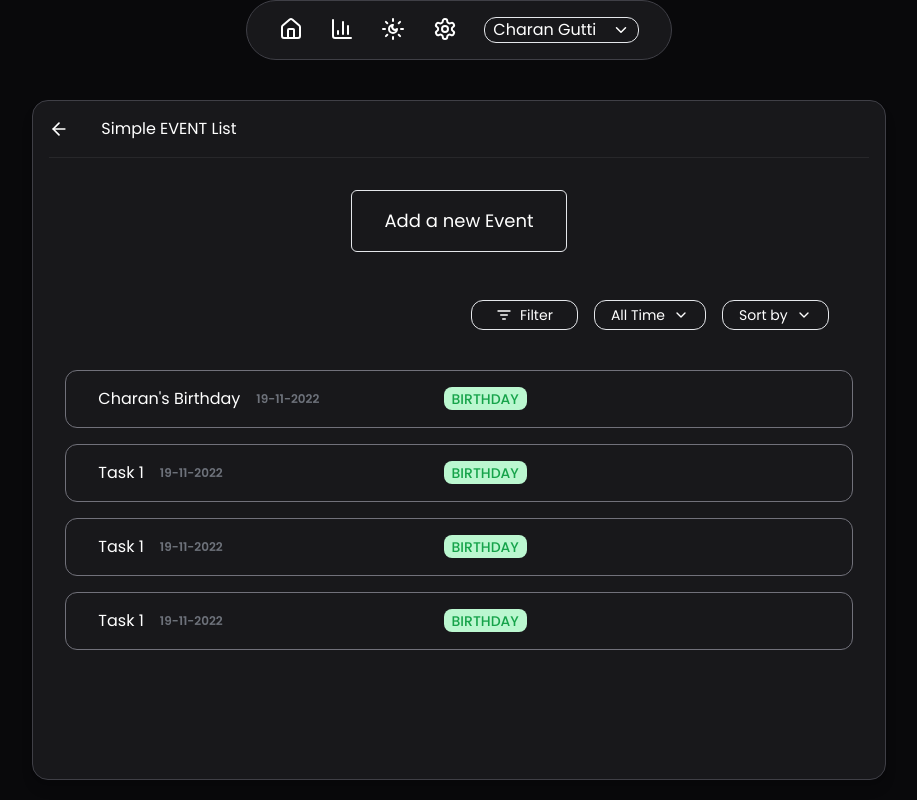
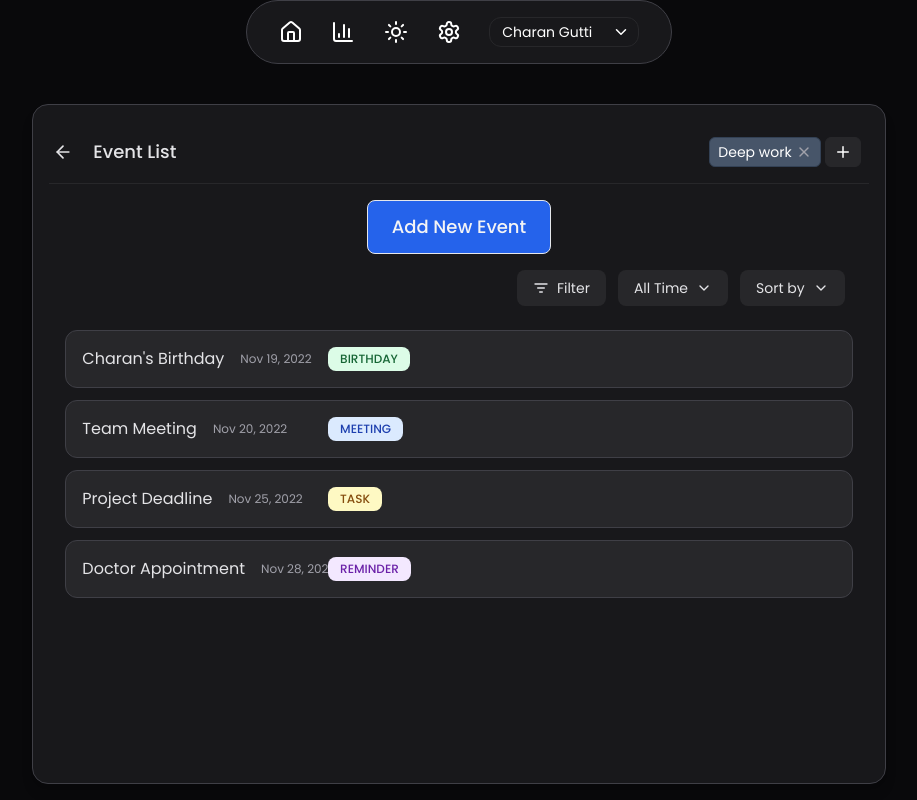
Before and after one commit to g-charan/Todo_app, a Next.js app in the folder todo_app/: page /pages/events in a window 1280 px wide. Shown: the whole page, without its empty margins (181-1098 px from the left). Built offline with nearby package versions, Linux system fonts and the light colour scheme.

Commit message:
Changes to UI
close to the final ui design. keeping this as a stepping stone will make more improvements

```diff
--- a/todo_app/app/layout.tsx
+++ b/todo_app/app/layout.tsx
@@ -1,3 +1,4 @@
+import { MetricsProvider } from "@/components/context/metrics";
 import QueryProvider from "@/components/QueryProvider";
 import "./globals.css";
 
@@ -9,7 +10,9 @@ export default function RootLayout({
   return (
     <html lang="en">
       <body className={``}>
-        <QueryProvider>{children}</QueryProvider>
+        <QueryProvider>
+          <MetricsProvider>{children}</MetricsProvider>
+        </QueryProvider>
       </body>
     </html>
   );
--- a/todo_app/app/pages/events/page.tsx
+++ b/todo_app/app/pages/events/page.tsx
@@ -2,123 +2,174 @@
 
 import Calendar from "@/components/calendar/Calendar";
 import CustomDialog from "@/components/dialog/CustomDialog";
+import EventCategoryBadge from "@/components/events/EventCategoryBadge";
 import {
   ArrowLeft,
   ChevronDown,
   ListFilter,
   Pencil,
+  Plus,
   Trash,
+  X,
 } from "lucide-react";
 import { useRouter } from "next/navigation";
 import { useState } from "react";
 
-const page = () => {
-  const route = useRouter();
-  const [number, setNumber] = useState<any>(0);
-  const [showDialog, setShowDialog] = useState(false);
-  const Items = [
-    { name: "Charan's Birthday", pos: 1 },
-    { name: "Task 1", pos: 2 },
-    { name: "Task 1", pos: 3 },
-    { name: "Task 1", pos: 4 },
-  ];
-  const HandleEnter = (data: any) => {
-    setNumber(data.pos);
-    console.log(data.pos);
+type Event = {
+  id: string;
+  name: string;
+  date: string;
+  category: "BIRTHDAY" | "MEETING" | "TASK" | "REMINDER";
 };
 
-  const CustomElement2 = () => {
-    return (
-      <>
-        <div className="flex justify-between w-full px-4 py-2 gap-1">
-          <Calendar className="text-black w-1/2 " />
-          <div>
+const EventsPage = () => {
+  const router = useRouter();
+  const [hoveredEventId, setHoveredEventId] = useState<string | null>(null);
+  const [showDialog, setShowDialog] = useState(false);
+
+  // Sample events data - replace with actual data fetching
+  const [events, setEvents] = useState<Event[]>([
+    {
+      id: "1",
+      name: "Charan's Birthday",
+      date: "2022-11-19",
+      category: "BIRTHDAY",
+    },
+    { id: "2", name: "Team Meeting", date: "2022-11-20", category: "MEETING" },
+    { id: "3", name: "Project Deadline", date: "2022-11-25", category: "TASK" },
+    {
+      id: "4",
+      name: "Doctor Appointment",
+      date: "2022-11-28",
+      category: "REMINDER",
+    },
+  ]);
+
+  const EventForm = () => (
+    <div className="flex flex-col w-full gap-4 p-4">
+      <div className="flex gap-4">
+        <Calendar className="w-1/2 border rounded-lg p-2" />
+        <div className="flex flex-col w-1/2 gap-3">
           <input
             type="text"
-              className=" w-full border-b p-2 outline-none text-black"
-              placeholder="smtg"
-            ></input>
-            <input
-              type="text"
-              className=" w-full border-b p-2 outline-none text-black"
-              placeholder="Category"
-            ></input>
+            className="w-full p-2 border-b outline-none"
+            placeholder="Event name"
+          />
+          <select className="w-full p-2 border-b outline-none">
+            <option value="">Select category</option>
+            <option value="BIRTHDAY">Birthday</option>
+            <option value="MEETING">Meeting</option>
+            <option value="TASK">Task</option>
+            <option value="REMINDER">Reminder</option>
+          </select>
         </div>
       </div>
-      </>
+      <div className="flex justify-end gap-2 mt-4">
+        <button
+          className="px-4 py-2 text-sm border rounded-lg hover:bg-zinc-100"
+          onClick={() => setShowDialog(false)}
+        >
+          Cancel
+        </button>
+        <button className="px-4 py-2 text-sm bg-blue-600 text-white rounded-lg hover:bg-blue-700">
+          Add Event
+        </button>
+      </div>
+    </div>
   );
+
+  const formatDate = (dateString: string) => {
+    const options: Intl.DateTimeFormatOptions = {
+      day: "numeric",
+      month: "short",
+      year: "numeric",
+    };
+    return new Date(dateString).toLocaleDateString("en-US", options);
   };
 
   return (
-    <div className="flex w-full h-[85%] justify-center ">
-      <div className="w-2/3 bg-zinc-900 mt-10 flex border border-zinc-700 rounded-2xl shadow-lg px-4  h-full flex-col gap-4">
-        <div className=" border-b border-zinc-800 py-4 gap-8 w-full flex">
-          <ArrowLeft
-            size={20}
-            onClick={() => route.push("/pages/list")}
-            className=" hover:cursor-pointer self-center"
-          />
-          <p> Simple EVENT List</p>
+    <div className="flex justify-center w-full h-[85%]">
+      <div className="flex flex-col w-2/3 h-full gap-4 p-4 mt-10 border rounded-2xl bg-zinc-900 border-zinc-700 shadow-lg">
+        {/* Header */}
+        <div className="flex items-center gap-4 py-4 border-b border-zinc-800">
+          <button
+            onClick={() => router.push("/pages/list")}
+            className="p-1 rounded-full hover:bg-zinc-800 text-zinc-200"
+          >
+            <ArrowLeft size={20} />
+          </button>
+          <h1 className="text-lg font-medium text-zinc-200">Event List</h1>
+          <div className="flex-1 flex justify-end px-2 gap-1">
+            <div className=" items-center gap-1 flex px-2 py-1 text-sm bg-slate-600 rounded-md border border-slate-700 ">
+              Deep work{" "}
+              <X size={16} className=" text-zinc-400 cursor-pointer" />
             </div>
-        <CustomDialog
-          showDialog={showDialog}
-          setShowDialog={setShowDialog}
-          CustomElement2={<CustomElement2 />}
-        ></CustomDialog>
-        <div className="w-full py-4  px-10">
-          <div className="  flex justify-center w-full gap-8 h-fit ">
+            <div className=" flex justify-center items-center px-2 py-1 border border-zinc-800 rounded-md bg-zinc-800">
+              <Plus size={18} className=" cursor-pointer" />
+            </div>
+          </div>
+        </div>
+
+        {/* Add Event Button */}
+        <div className="flex justify-center px-6">
           <button
-              className=" px-8 border hover:scale-[102%] rounded-md py-4 text-lg"
             onClick={() => setShowDialog(true)}
+            className="px-6 py-3 text-lg font-medium border rounded-lg bg-blue-600 text-zinc-100 hover:bg-blue-700"
           >
-              Add a new Event
+            Add New Event
+          </button>
+        </div>
+
+        {/* Filter Controls */}
+        <div className="flex flex-col px-6 gap-2">
+          <div className="flex justify-end gap-3">
+            <button className="flex items-center gap-2 px-4 py-2 text-sm rounded-lg bg-zinc-800 text-zinc-200 hover:bg-zinc-700">
+              <ListFilter size={16} />
+              Filter
+            </button>
+            <button className="flex items-center gap-2 px-4 py-2 text-sm rounded-lg bg-zinc-800 text-zinc-200 hover:bg-zinc-700">
+              All Time
+              <ChevronDown size={16} />
+            </button>
+            <button className="flex items-center gap-2 px-4 py-2 text-sm rounded-lg bg-zinc-800 text-zinc-200 hover:bg-zinc-700">
+              Sort by
+              <ChevronDown size={16} />
             </button>
           </div>
         </div>
-        <div className="w-full py-4  px-10">
-          <div className=" flex justify-end w-full ">
-            <div className=" self-end flex gap-4">
-              <button className=" hover:bg-zinc-200 px-6 flex gap-2 py-1 border text-sm rounded-xl">
-                <ListFilter size={16} className=" self-center" />
-                <p>Filter</p>
-              </button>
-              <button className=" px-4 hover:bg-zinc-200 flex gap-2 py-1 border text-sm rounded-xl">
-                <p>All Time</p>
-                <ChevronDown size={16} className=" self-center" />
-              </button>
-              <button className=" px-4 hover:bg-zinc-200 flex gap-2 py-1 border text-sm rounded-xl">
-                <p>Sort by</p>
-                <ChevronDown size={16} className=" self-center" />
-              </button>
+
+        {/* Events List */}
+        <div className="flex-1 overflow-y-auto px-4 py-2">
+          {events.length === 0 ? (
+            <div className="flex items-center justify-center h-full text-zinc-500">
+              No events yet. Add your first event!
             </div>
-          </div>
-        </div>
-        <div className="flex flex-col gap-4 overflow-auto py-2 px-4 w-full ">
-          {Items.map((data, key) => (
+          ) : (
+            <div className="flex flex-col gap-3">
+              {events.map((event) => (
                 <div
-              key={key}
-              onMouseOver={() => HandleEnter(data)}
-              className="  px-8 rounded-xl hover:scale-[101%] transition-all duration-100 cursor-pointer flex justify-between relative border border-zinc-500 py-4 "
+                  key={event.id}
+                  onMouseEnter={() => setHoveredEventId(event.id)}
+                  onMouseLeave={() => setHoveredEventId(null)}
+                  className="relative flex items-center justify-between p-4 rounded-xl border border-zinc-700 bg-zinc-800 hover:bg-zinc-750 transition-colors"
                 >
-              <div className="flex gap-4">
-                <p className=" self-center text-base">{data.name}</p>
-                <p className=" text-xs opacity-65 text-gray-400 self-center font-semibold">
-                  19-11-2022
+                  <div className="flex items-center gap-4">
+                    <p className="text-zinc-200">{event.name}</p>
+                    <p className="text-xs text-zinc-400">
+                      {formatDate(event.date)}
                     </p>
                   </div>
-              <div className=" absolute left-[20%]  w-2/3 px-2 flex justify-center">
-                <div className=" flex justify-center w-fit rounded-lg py-[0.1rem] px-2 bg-green-200">
-                  <p className=" text-green-600 font-medium text-sm">
-                    BIRTHDAY
-                  </p>
+
+                  <div className="absolute left-1/3">
+                    <EventCategoryBadge category={event.category} />
                   </div>
-              </div>
-              {data.pos == number && (
-                <div className={`flex gap-4  h-full w-2/3 justify-end`}>
-                  <button className=" hover:scale-110 hover:bg-zinc-200 border px-4 rounded-lg text-sm">
+
+                  {hoveredEventId === event.id && (
+                    <div className="flex gap-2">
+                      <button className="p-2 rounded-md text-blue-500 hover:bg-zinc-700">
                         <Pencil size={18} />
                       </button>
-                  <button className=" hover:scale-110 hover:bg-zinc-200 border px-4 rounded-lg text-sm">
+                      <button className="p-2 rounded-md text-red-500 hover:bg-zinc-700">
                         <Trash size={18} />
                       </button>
                     </div>
@@ -126,9 +177,21 @@ const page = () => {
                 </div>
               ))}
             </div>
+          )}
+        </div>
+
+        {/* Add Event Dialog */}
+        <CustomDialog
+          showDialog={showDialog}
+          setShowDialog={setShowDialog}
+          // title="Add New Event"
+          CustomElement2={<EventForm />}
+        >
+          {/* <EventForm /> */}
+        </CustomDialog>
       </div>
     </div>
   );
 };
 
-export default page;
+export default EventsPage;
--- /dev/null
+++ b/todo_app/app/pages/events/random.tsx
@@ -0,0 +1,134 @@
+"use client";
+
+import Calendar from "@/components/calendar/Calendar";
+import CustomDialog from "@/components/dialog/CustomDialog";
+import {
+  ArrowLeft,
+  ChevronDown,
+  ListFilter,
+  Pencil,
+  Trash,
+} from "lucide-react";
+import { useRouter } from "next/navigation";
+import { useState } from "react";
+
+const page = () => {
+  const route = useRouter();
+  const [number, setNumber] = useState<any>(0);
+  const [showDialog, setShowDialog] = useState(false);
+  const Items = [
+    { name: "Charan's Birthday", pos: 1 },
+    { name: "Task 1", pos: 2 },
+    { name: "Task 1", pos: 3 },
+    { name: "Task 1", pos: 4 },
+  ];
+  const HandleEnter = (data: any) => {
+    setNumber(data.pos);
+    console.log(data.pos);
+  };
+
+  const CustomElement2 = () => {
+    return (
+      <>
+        <div className="flex justify-between w-full px-4 py-2 gap-1">
+          <Calendar className="text-black w-1/2 " />
+          <div>
+            <input
+              type="text"
+              className=" w-full border-b p-2 outline-none text-black"
+              placeholder="smtg"
+            ></input>
+            <input
+              type="text"
+              className=" w-full border-b p-2 outline-none text-black"
+              placeholder="Category"
+            ></input>
+          </div>
+        </div>
+      </>
+    );
+  };
+
+  return (
+    <div className="flex w-full h-[85%] justify-center ">
+      <div className="w-2/3 bg-zinc-900 mt-10 flex border border-zinc-700 rounded-2xl shadow-lg px-4  h-full flex-col gap-4">
+        <div className=" border-b border-zinc-800 py-4 gap-8 w-full flex">
+          <ArrowLeft
+            size={20}
+            onClick={() => route.push("/pages/list")}
+            className=" hover:cursor-pointer self-center"
+          />
+          <p> Simple EVENT List</p>
+        </div>
+        <CustomDialog
+          showDialog={showDialog}
+          setShowDialog={setShowDialog}
+          CustomElement2={<CustomElement2 />}
+        ></CustomDialog>
+        <div className="w-full py-4  px-10">
+          <div className="  flex justify-center w-full gap-8 h-fit ">
+            <button
+              className=" px-8 border hover:scale-[102%] rounded-md py-4 text-lg"
+              onClick={() => setShowDialog(true)}
+            >
+              Add a new Event
+            </button>
+          </div>
+        </div>
+        <div className="w-full py-4  px-10">
+          <div className=" flex justify-end w-full ">
+            <div className=" self-end flex gap-4">
+              <button className=" hover:bg-zinc-200 px-6 flex gap-2 py-1 border text-sm rounded-xl">
+                <ListFilter size={16} className=" self-center" />
+                <p>Filter</p>
+              </button>
+              <button className=" px-4 hover:bg-zinc-200 flex gap-2 py-1 border text-sm rounded-xl">
+                <p>All Time</p>
+                <ChevronDown size={16} className=" self-center" />
+              </button>
+              <button className=" px-4 hover:bg-zinc-200 flex gap-2 py-1 border text-sm rounded-xl">
+                <p>Sort by</p>
+                <ChevronDown size={16} className=" self-center" />
+              </button>
+            </div>
+          </div>
+        </div>
+        <div className="flex flex-col gap-4 overflow-auto py-2 px-4 w-full ">
+          {Items.map((data, key) => (
+            <div
+              key={key}
+              onMouseOver={() => HandleEnter(data)}
+              className="  px-8 rounded-xl hover:scale-[101%] transition-all duration-100 cursor-pointer flex justify-between relative border border-zinc-500 py-4 "
+            >
+              <div className="flex gap-4">
+                <p className=" self-center text-base">{data.name}</p>
+                <p className=" text-xs opacity-65 text-gray-400 self-center font-semibold">
+                  19-11-2022
+                </p>
+              </div>
+              <div className=" absolute left-[20%]  w-2/3 px-2 flex justify-center">
+                <div className=" flex justify-center w-fit rounded-lg py-[0.1rem] px-2 bg-green-200">
+                  <p className=" text-green-600 font-medium text-sm">
+                    BIRTHDAY
+                  </p>
+                </div>
+              </div>
+              {data.pos == number && (
+                <div className={`flex gap-4  h-full w-2/3 justify-end`}>
+                  <button className=" hover:scale-110 hover:bg-zinc-200 border px-4 rounded-lg text-sm">
+                    <Pencil size={18} />
+                  </button>
+                  <button className=" hover:scale-110 hover:bg-zinc-200 border px-4 rounded-lg text-sm">
+                    <Trash size={18} />
+                  </button>
+                </div>
+              )}
+            </div>
+          ))}
+        </div>
+      </div>
+    </div>
+  );
+};
+
+export default page;
--- /dev/null
+++ b/todo_app/components/context/metrics.tsx
@@ -0,0 +1,13 @@
+"use client";
+import { createContext, useState } from "react";
+
+const MetricsContext = createContext<any>(null);
+
+export const MetricsProvider = ({ children }: any) => {
+  const [metrics, setMetrics] = useState<any>();
+  return (
+    <MetricsContext.Provider value={[metrics, setMetrics]}>
+      {children}
+    </MetricsContext.Provider>
+  );
+};
--- /dev/null
+++ b/todo_app/components/events/EventCategoryBadge.tsx
@@ -0,0 +1,52 @@
+"use client";
+
+type Category = "BIRTHDAY" | "MEETING" | "TASK" | "REMINDER" | string;
+
+interface EventCategoryBadgeProps {
+  category: Category;
+}
+
+const categoryStyles: Record<
+  Category,
+  { bg: string; text: string; label: string }
+> = {
+  BIRTHDAY: {
+    bg: "bg-green-100",
+    text: "text-green-800",
+    label: "BIRTHDAY",
+  },
+  MEETING: {
+    bg: "bg-blue-100",
+    text: "text-blue-800",
+    label: "MEETING",
+  },
+  TASK: {
+    bg: "bg-yellow-100",
+    text: "text-yellow-800",
+    label: "TASK",
+  },
+  REMINDER: {
+    bg: "bg-purple-100",
+    text: "text-purple-800",
+    label: "REMINDER",
+  },
+  default: {
+    bg: "bg-gray-100",
+    text: "text-gray-800",
+    label: "EVENT",
+  },
+};
+
+export default function EventCategoryBadge({
+  category,
+}: EventCategoryBadgeProps) {
+  const style = categoryStyles[category] || categoryStyles.default;
+
+  return (
+    <div
+      className={`${style.bg} ${style.text} px-3 py-1 rounded-lg text-xs font-medium`}
+    >
+      {style.label}
+    </div>
+  );
+}
--- a/todo_app/components/navbar/Navbar.tsx
+++ b/todo_app/components/navbar/Navbar.tsx
@@ -4,6 +4,7 @@ import {
   ChevronDown,
   House,
   Settings,
+  Sun,
   SunMoon,
 } from "lucide-react";
 import Link from "next/link";
@@ -11,9 +12,10 @@ import { useState } from "react";
 
 const Navbar = () => {
   const [users, setUsers] = useState(false);
+  const [darkMode, setDarkMode] = useState(false);
   return (
-    <div className=" flex w-full justify-center ">
-      <div className=" px-8 py-4 rounded-full flex justify-between w-1/3 border bg-zinc-900 border-zinc-700">
+    <div className=" flex w-full items-center justify-center ">
+      <div className=" px-8 py-4 rounded-full flex items-center justify-between w-1/3 border bg-zinc-900 border-zinc-700">
         <Link href={"/pages/list"}>
           <House className=" hover:cursor-pointer" />
         </Link>
@@ -21,21 +23,31 @@ const Navbar = () => {
           <ChartColumn className=" hover:cursor-pointer" />
         </Link>
         <Link href={""}>
-          <SunMoon className=" hover:cursor-pointer" />
+          {darkMode ? (
+            <SunMoon
+              className=" hover:cursor-pointer transition-all duration-300"
+              onClick={() => setDarkMode(!darkMode)}
+            />
+          ) : (
+            <Sun
+              className=" hover:cursor-pointer transition-all duration-300"
+              onClick={() => setDarkMode(!darkMode)}
+            />
+          )}
         </Link>
         <Link href={"/pages/settings"}>
           <Settings className=" hover:cursor-pointer" />
         </Link>
 
-        <div className=" relative border px-2 rounded-xl gap-4 flex">
-          <p>Charan Gutti</p>
+        <div className=" relative border border-zinc-800 px-2 rounded-xl gap-4 flex">
+          <p className=" text-sm self-center p-1">Charan Gutti</p>
           <ChevronDown
             size={18}
-            className=" self-center"
+            className=" self-center cursor-pointer"
             onClick={() => setUsers(!users)}
           />
           {users && (
-            <div className=" absolute  left-0 bg-white w-[10rem] mt-7 z-10 rounded-xl shadow-lg flex flex-col gap-4 p-4">
+            <div className=" absolute  left-0 text-black bg-white w-[10rem] mt-7 z-10 rounded-xl shadow-lg flex flex-col gap-4 p-4">
               <div className=" flex flex-col gap-4 ">
                 <p>Profile</p>
                 <p>Settings</p>
```
Also changed, not shown: todo_app/app/pages/timer/page.tsx (+11 -0 lines), todo_app/app/pages/todo/page.tsx (+11 -0 lines). Lines whose indentation alone changed are shown as unchanged.
